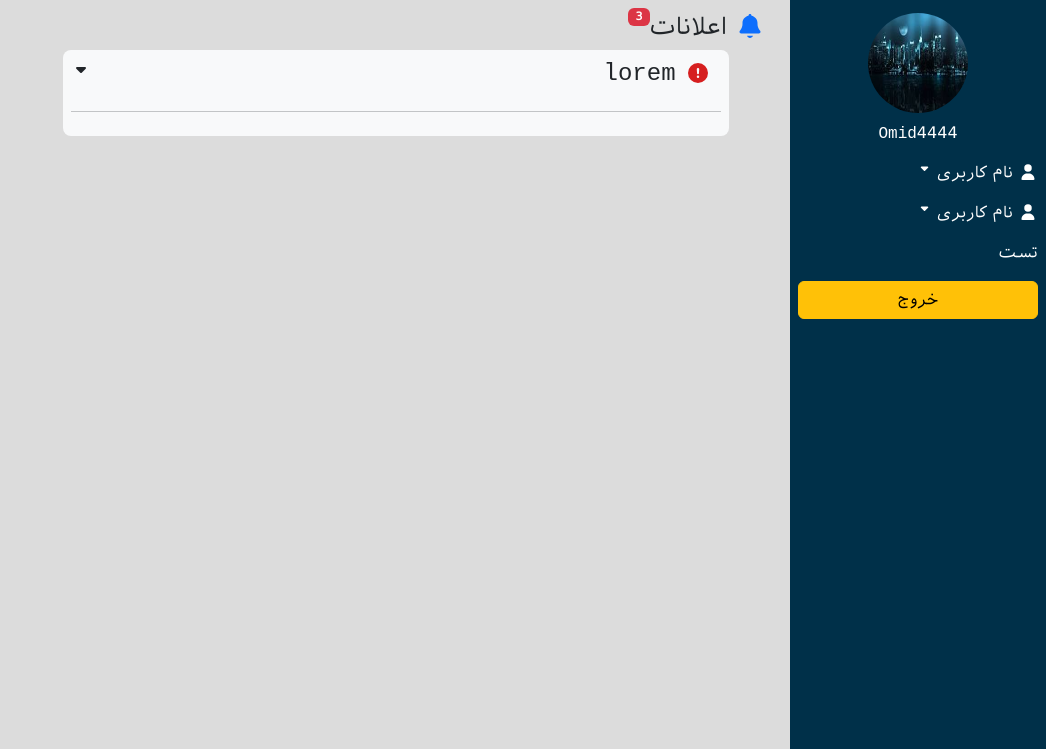
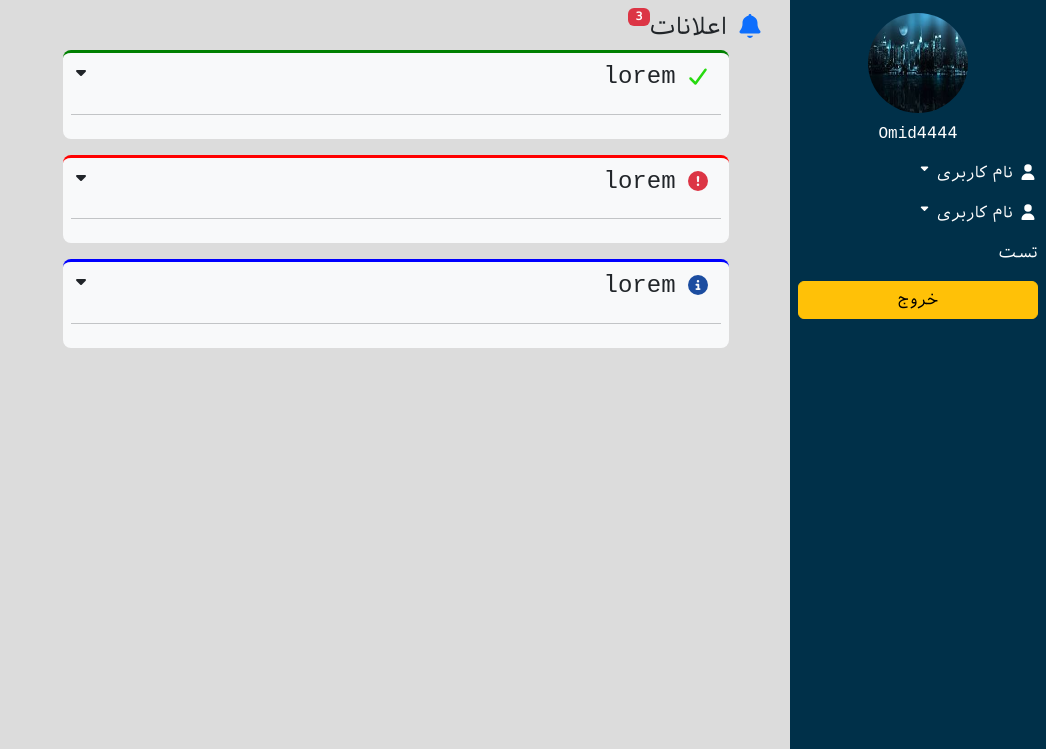
Before and after one commit to Omid444422/shop_template, a website: page src/panel/index.html in a window 1280 px wide. Shown: the part 51-800 px from the top of the page, without its empty margins (234-1280 px from the left). Drawn offline with nearby package versions, Linux system fonts and the light colour scheme; files that its build step writes are made by us from their sources; files whose address does not match are found by name.

Commit message:
panel notification alert danger info success maked

```diff
--- a/src/assets/sass/main.scss
+++ b/src/assets/sass/main.scss
@@ -325,12 +325,29 @@ background: linear-gradient(to right, #00223E, #FFA17F); /* W3C, IE 10+/ Edge, F
     height: 20px;
 }
 
-.card_alert_danger {
-    color: #d61f1f;
+.card_alert_success {
+    color: #28da10;
 }
 
-.card_alert_success {
-
+.card_alert_info {
+    color: #1c4da0;
 }
 
+.notification_card {
+    cursor: pointer;
+}
+
+.notification_card_danger {
+    border-top: 3px solid red;
+}
+
+.notification_card_success {
+    border-top: 3px solid green;
+}
+
+.notification_card_info {
+    border-top: 3px solid blue;
+}
+
+
 @import 'responsive.scss';
--- a/src/panel/index.html
+++ b/src/panel/index.html
@@ -101,11 +101,11 @@
               <sup class="bg-danger badge position-absolute">3</sup>
             </h4>
           </div>
-          <div class="col-12 row">
-              <div class="col-8 mx-5 p-2 align-items-center bg-light rounded-3">
-                <div class=" d-flex justify-content-between">
+          <div class="col-12 row gap-3">
+              <div class="notification_card notification_card_success col-8 mx-5 p-2 align-items-center bg-light rounded-3">
+                <div class="show_notification d-flex justify-content-between">
                   <h4 class="pe-2">
-                    <i class="card_alert card_alert_danger fa-solid fa-circle-exclamation"></i>
+                    <i class="card_alert card_alert_success fa-solid fa-check"></i>
                    lorem
                    </h4>
                    <span>
@@ -115,6 +115,36 @@
                 <hr>
                 <p class="d-none">لورم ایپسوم متن ساختگی با تولید سادگی نامفهوم از صنعت چاپ، و با استفاده از طراحان گرافیک است، چاپگرها و متون بلکه روزنامه و مجله در ستون و سطرآنچنان که </p>
               </div>
+
+              <div class="notification_card notification_card_danger col-8 mx-5 p-2 align-items-center bg-light rounded-3">
+                <div class="show_notification d-flex justify-content-between">
+                  <h4 class="pe-2">
+                    <i class="card_alert text-danger fa-solid fa-circle-exclamation"></i>
+                   lorem
+                   </h4>
+                   <span>
+                    <i class="fa-solid fa-caret-down"></i>
+                   </span>
+                </div>
+                <hr>
+                <p class="d-none">لورم ایپسوم متن ساختگی با تولید سادگی نامفهوم از صنعت چاپ، و با استفاده از طراحان گرافیک است، چاپگرها و متون بلکه روزنامه و مجله در ستون و سطرآنچنان که </p>
+              </div>
+
+
+              <div class="notification_card notification_card_info col-8 mx-5 p-2 align-items-center bg-light rounded-3">
+                <div class="show_notification d-flex justify-content-between">
+                  <h4 class="pe-2">
+                    <i class="card_alert card_alert_info fa-solid fa-circle-info"></i>
+                   lorem
+                   </h4>
+                   <span>
+                    <i class="fa-solid fa-caret-down"></i>
+                   </span>
+                </div>
+                <hr>
+                <p class="d-none">لورم ایپسوم متن ساختگی با تولید سادگی نامفهوم از صنعت چاپ، و با استفاده از طراحان گرافیک است، چاپگرها و متون بلکه روزنامه و مجله در ستون و سطرآنچنان که </p>
+              </div>
+
           </div>
         </div>
       </div>
@@ -171,6 +201,23 @@
           btn.nextElementSibling.classList.remove("d-none");
         });
       });
+
+      // show notification
+      const show_notifications = document.querySelectorAll('.show_notification');
+      var is_notification_show = false;
+      show_notifications.forEach(notification =>{
+        notification.addEventListener('click',function(event){
+           if(!is_notification_show){
+            is_notification_show = true;
+            event.target.nextElementSibling.nextElementSibling.classList.remove('d-none');
+           }else{
+            is_notification_show = false;
+            event.target.nextElementSibling.nextElementSibling.classList.add('d-none');
+           }
+        });
+      })
+
+
     </script>
   </body>
 </html>
```
Also changed, not shown: src/assets/css/main.css, 1 other file.
